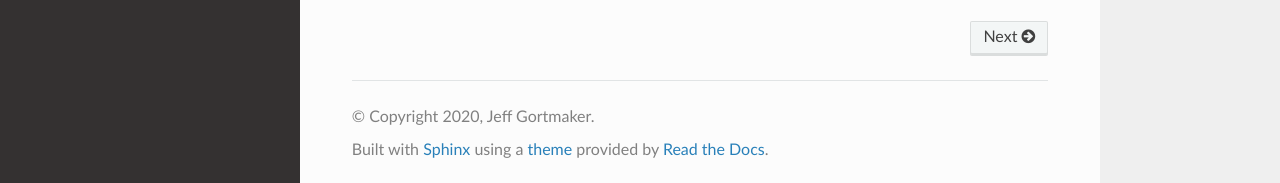
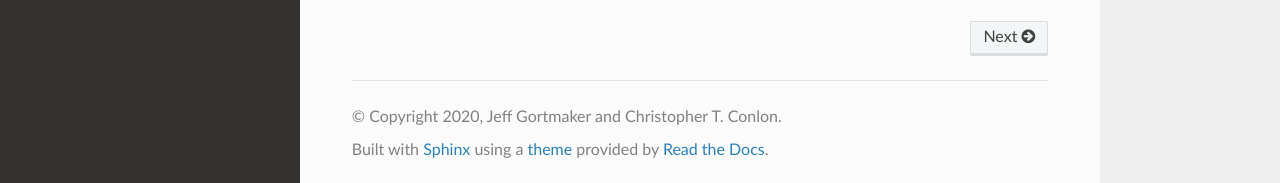
Before and after one commit to jeffgortmaker/pyblp, a Sphinx documentation site: the page built from docs/index.rst, in a window 1280 px wide and 900 px high, scrolled down 1285 px. Shown: the part 714-897 px from the top of the window. Built offline with Sphinx 7.4.7 and the Read the Docs theme 2.0.0, drawn with Linux system fonts in a browser that asks for light colours.

Commit message:
DOC: update license year and authors

```diff
--- a/docs/conf.py
+++ b/docs/conf.py
@@ -29,7 +29,7 @@ exclude_patterns = ['_build', '_downloads', 'notebooks', 'templates', '**.ipynb_
 # configure project information
 language = 'en'
 project = 'PyBLP'
-author = 'Jeff Gortmaker'
+author = 'Jeff Gortmaker and Christopher T. Conlon'
 copyright = f'{datetime.datetime.now().year}, {author}'
 release = version = pyblp.__version__
 
--- a/setup.py
+++ b/setup.py
@@ -29,7 +29,7 @@ setup(
     description="BLP demand estimation with Python 3",
     long_description=read('README.rst').split('description-start')[1].strip(),
     version=version_match.group(1),
-    author="Jeff Gortmaker",
+    author="Jeff Gortmaker, Christopher T. Conlon",
     author_email="jeff@jeffgortmaker.com",
     license="MIT",
     classifiers=[
```
Also changed, not shown: LICENSE.txt.
